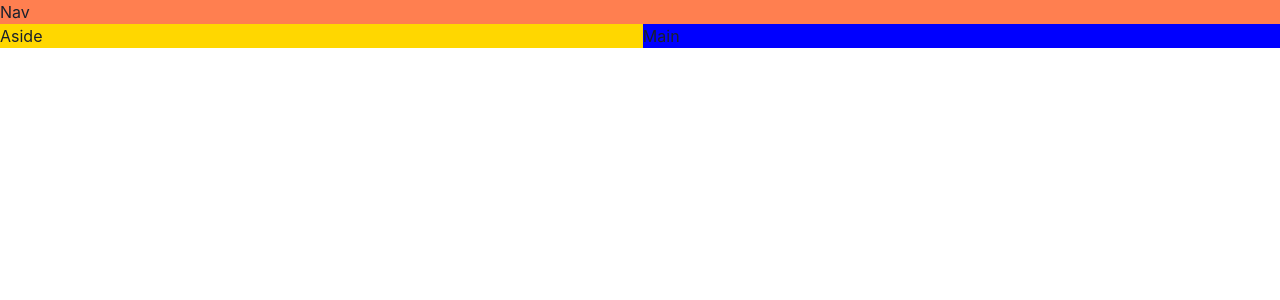
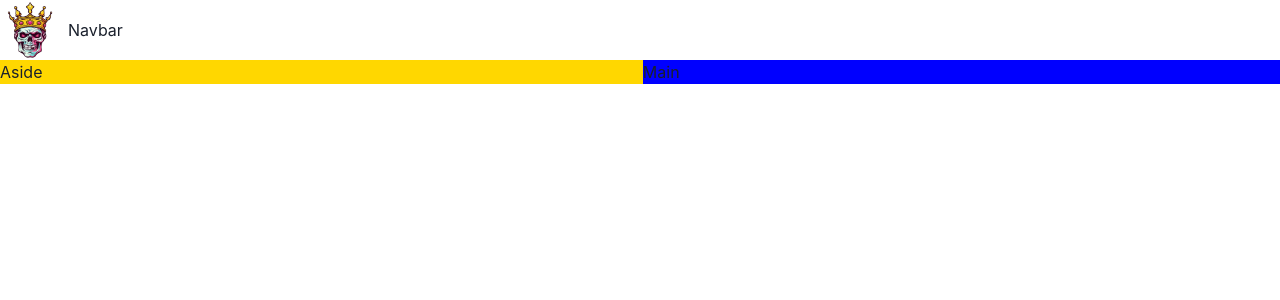
Before and after one commit to sadad42/Desktop, a React (Vite) app in the folder Game-hub/: page / in a window 1280 px wide. Shown: the top 300 px of the page. Built offline with nearby package versions, Linux system fonts and the light colour scheme.

Commit message:
build a navbar

```diff
--- a/Game-hub/src/App.tsx
+++ b/Game-hub/src/App.tsx
@@ -1,12 +1,14 @@
 
 import { Grid, GridItem, Show,  } from '@chakra-ui/react'
+import NavBar from './components/NavBar'
+
 
 function App() {
  return <Grid templateAreas= {{
   base: `"nav" "main"`,
   lg: `"nav nav" "aside main"`
  }}>
- <GridItem area= "nav" bg= "coral">Nav</GridItem>
+ <GridItem area= "nav" ><NavBar/> </GridItem>
  <Show above="lg">
   <GridItem area= "aside" bg= "gold">Aside</GridItem>
  </Show>
--- /dev/null
+++ b/Game-hub/src/components/NavBar.tsx
@@ -0,0 +1,14 @@
+import { HStack, Image, Text } from '@chakra-ui/react'
+import skull from '../assets/skull.webp'
+
+
+const NavBar = () => {
+  return (
+    <HStack>
+      <Image src={skull} boxSize='60px'/>
+      <Text>Navbar</Text>
+    </HStack>
+  )
+}
+
+export default NavBar
```
Also changed, not shown: Game-hub/src/assets/skull.webp (added).
